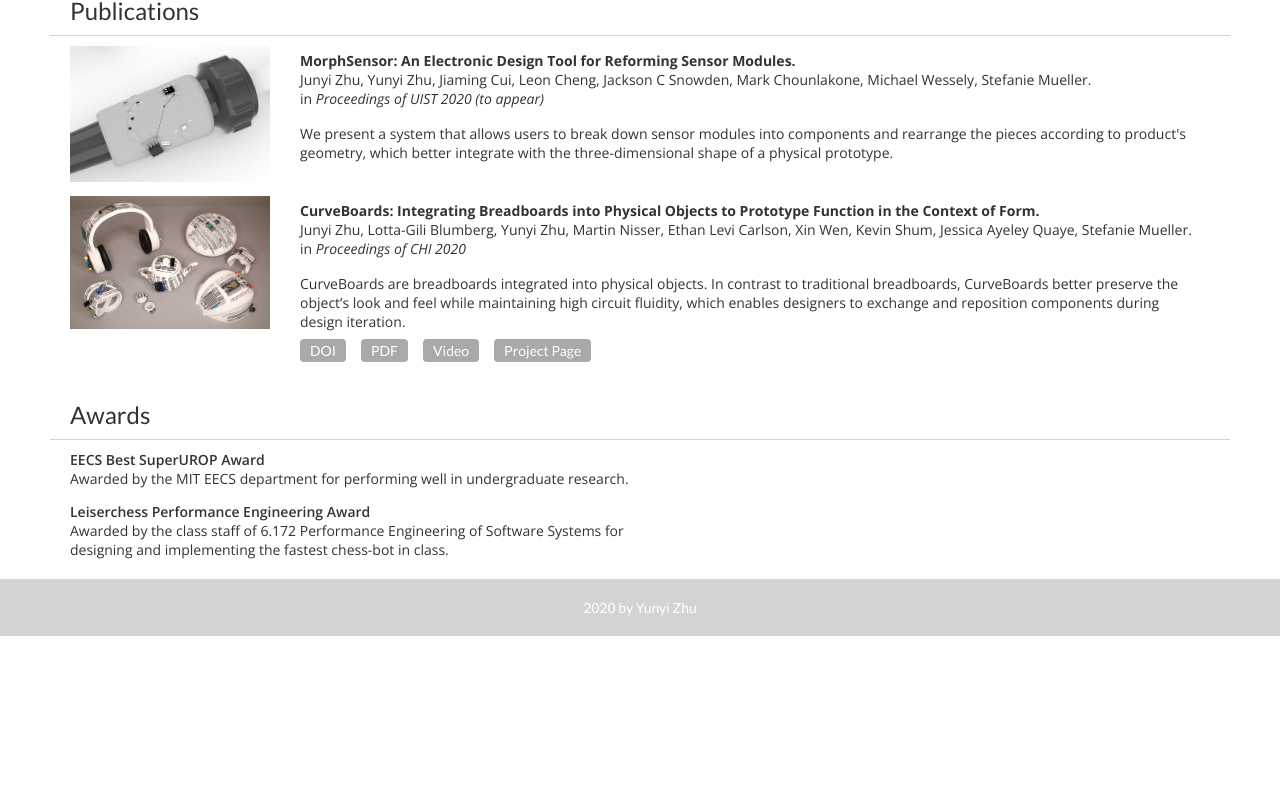
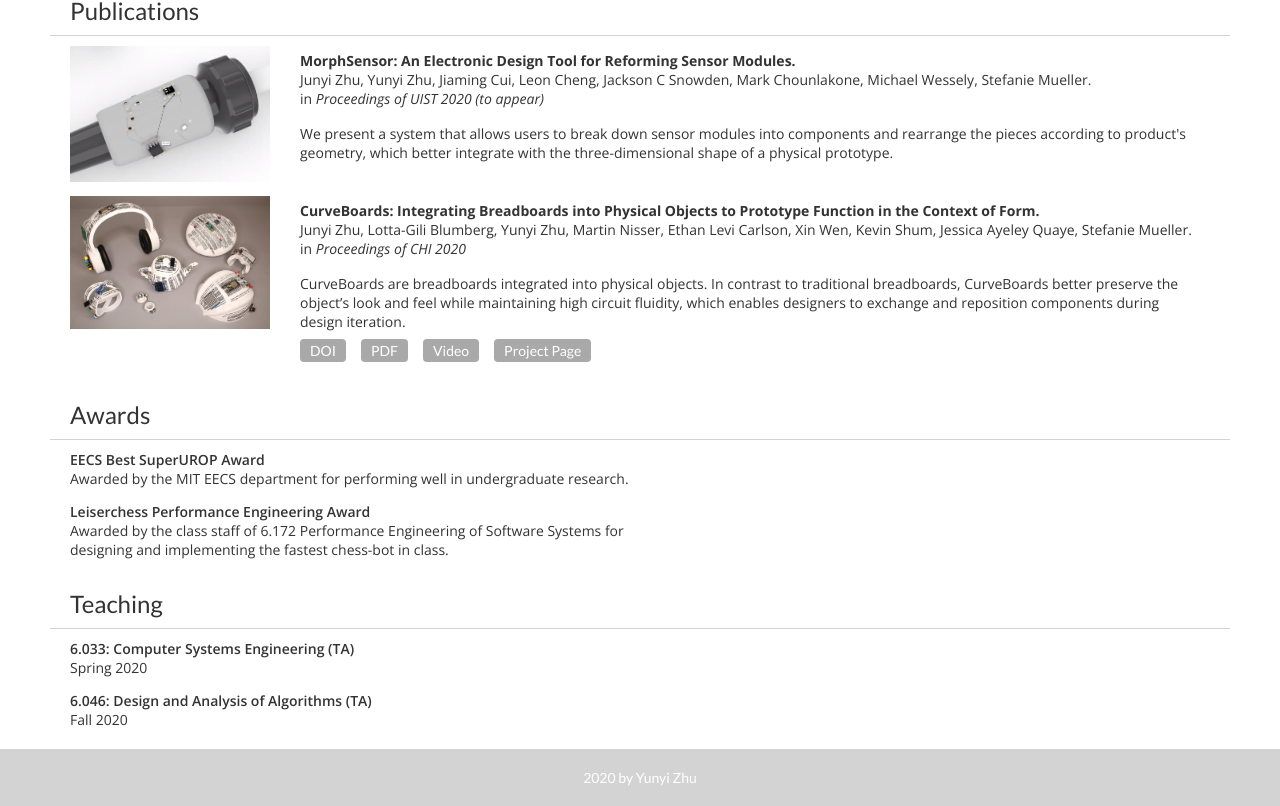
Before and after one commit to yunyizhu1/personal-website, a React (Create React App) app: page / in a window 1280 px wide. Shown: the part 474-1280 px from the top of the page. Before the commit the page ends 1110 px from the top, so only its background shows below. Built offline with nearby package versions, Linux system fonts and the light colour scheme.

Commit message:
added teaching section

```diff
--- a/src/App.js
+++ b/src/App.js
@@ -6,6 +6,7 @@ import Research from './components/research/research';
 import About from './components/about/about';
 import Awards from './components/awards/awards';
 import Footer from './components/navbar/footer';
+import Teaching from './components/teaching/teaching';
 
 const App = () => {
   const research = React.useRef(null);
@@ -36,6 +37,9 @@ const App = () => {
           <div ref={awards}>
             <Awards />
           </div>
+          <div>
+            <Teaching />
+          </div>
         </div>
         <Footer/>
       </div>
--- /dev/null
+++ b/src/components/teaching/teaching.js
@@ -0,0 +1,33 @@
+import React from 'react';
+import courses from '../../data/teaching.json';
+
+const Awards = () =>
+  (
+    <div className="teaching-section">
+      <div className="section-title">
+        Teaching
+      </div>
+      <div className="teaching">
+        {courses.map((course) =>
+          <div className="preview">
+            <div className="title">
+              { course.link ?
+                <a href={course.link} target="_blank">
+                  {course.courseName}
+                </a> :
+                <div>
+                  {course.courseName}
+                </div>
+              }
+            </div>
+            <div className="descriptions">
+              {course.term}
+            </div>
+          </div>
+        )}
+      </div>
+    </div>
+  );
+
+
+export default Awards;
--- /dev/null
+++ b/src/data/teaching.json
@@ -0,0 +1,16 @@
+[
+  {
+    "id": 1,
+    "courseName": "6.033: Computer Systems Engineering (TA)",
+    "link": "http://web.mit.edu/6.033/www/",
+    "term": "Spring 2020"
+  },
+  {
+    "id": 2,
+    "courseName": "6.046: Design and Analysis of Algorithms (TA)",
+    "link": "https://ocw.mit.edu/courses/electrical-engineering-and-computer-science/6-046j-design-and-analysis-of-algorithms-spring-2015/",
+    "term": "Fall 2020"
+  }
+
+
+]
--- a/src/styles/styles.scss
+++ b/src/styles/styles.scss
@@ -3,7 +3,7 @@
 @import './about.scss';
 @import './research.scss';
 @import './awards.scss';
-
+@import './teaching.scss';
 div.page-container {
   margin: 0;
 }
--- /dev/null
+++ b/src/styles/teaching.scss
@@ -0,0 +1,35 @@
+@import './general';
+
+.teaching-section {
+  margin-top: 20px;
+  color: $textColor;
+
+  .section-title {
+    @include section-title();
+  }
+
+  .teaching {
+    max-width: 600px;
+    margin: 10px 20px;
+    font-family: $textFont;
+    font-size: 14px;
+
+    .preview {
+      margin-bottom: 14px;
+
+      .title {
+        font-weight: 600;
+
+        a {
+          text-decoration: none;
+          color: $textColor;
+          &:hover {
+            text-decoration: underline;
+          }
+        }
+      }
+
+    }
+  }
+
+}
```
